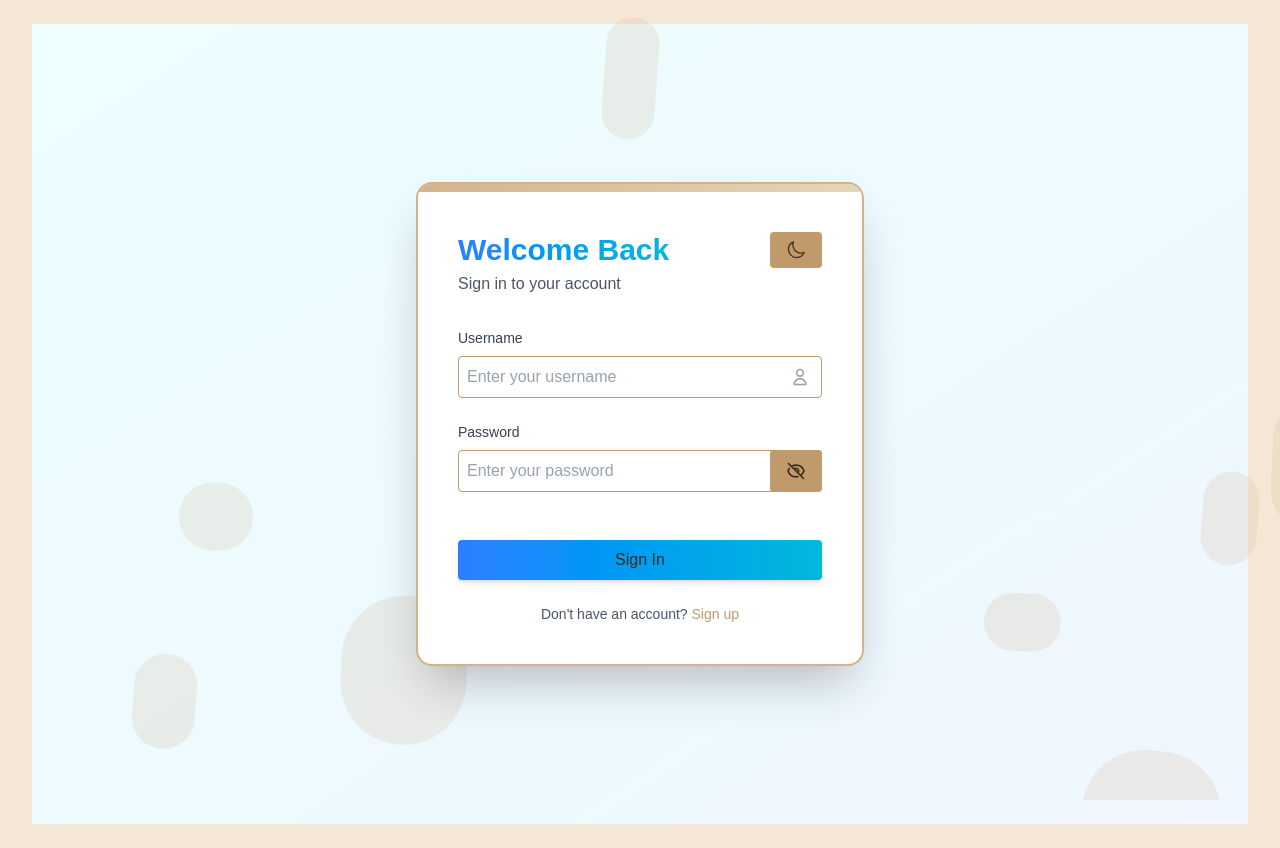
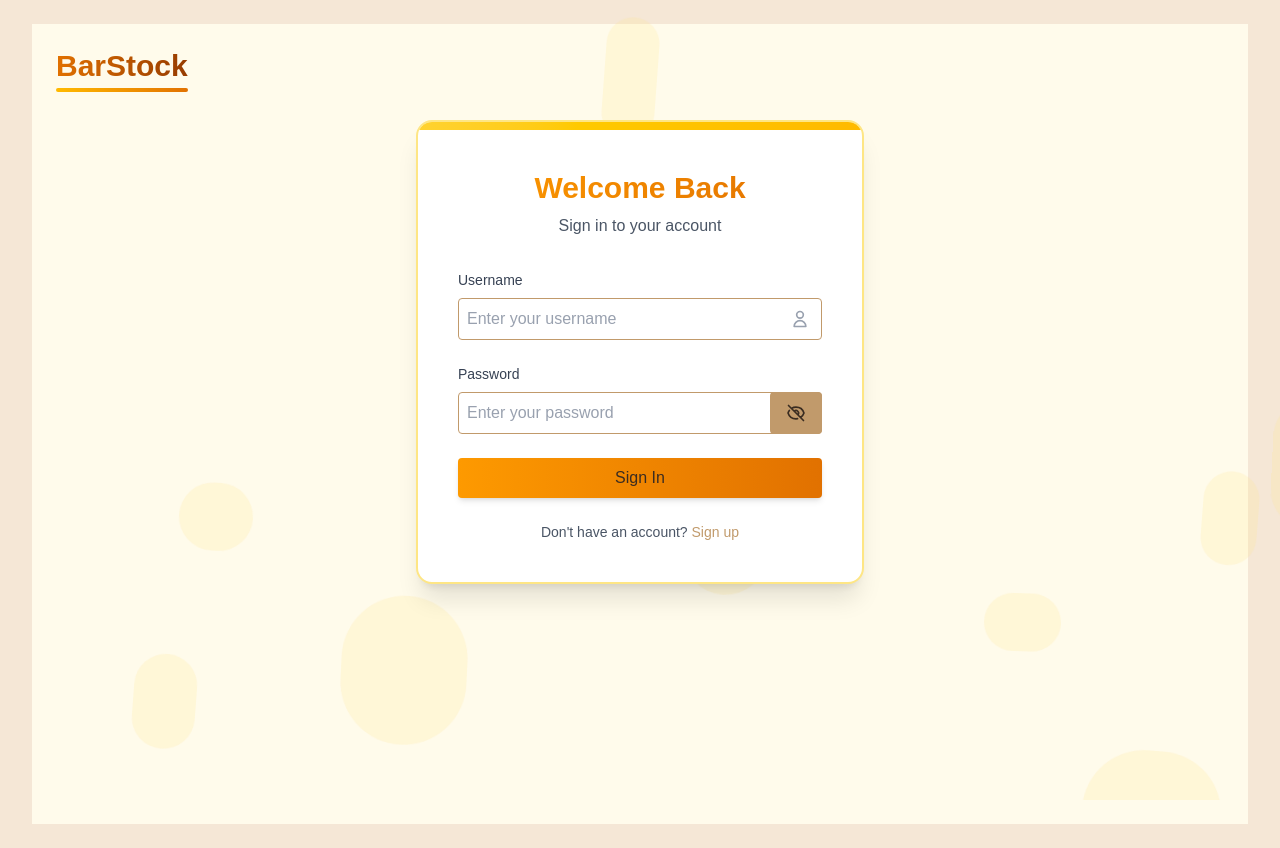
Before and after one commit to vedantsen905/bar, a Next.js app: page /login in a window 1280 px wide. Built offline with nearby package versions, Linux system fonts and the light colour scheme.

Commit message:
also thus

```diff
--- a/src/app/login/page.js
+++ b/src/app/login/page.js
@@ -2,38 +2,16 @@
 
 import { useState, useEffect } from 'react';
 import { useRouter } from 'next/navigation';
-import { SunIcon, MoonIcon, ArrowPathIcon } from '@heroicons/react/24/outline';
+import { ArrowPathIcon } from '@heroicons/react/24/outline';
 
 const Login = () => {
   const [username, setUsername] = useState('');
   const [password, setPassword] = useState('');
-  const [role, setRole] = useState('user');
   const [errorMessage, setErrorMessage] = useState('');
   const [isLoading, setIsLoading] = useState(false);
-  const [isDarkMode, setIsDarkMode] = useState(false);
   const [showPassword, setShowPassword] = useState(false);
   const router = useRouter();
   const [backgroundElements, setBackgroundElements] = useState([]);
-  const [isBackgroundReady, setIsBackgroundReady] = useState(false);
-
-
-  // Check theme preference on mount
-  useEffect(() => {
-    const theme = localStorage.getItem('theme');
-    const prefersDark = window.matchMedia('(prefers-color-scheme: dark)').matches;
-    const shouldEnableDark = theme === 'dark' || (!theme && prefersDark);
-
-    setIsDarkMode(shouldEnableDark);
-    document.documentElement.classList.toggle('dark', shouldEnableDark);
-  }, []);
-
-  // Toggle dark/light theme
-  const handleThemeToggle = () => {
-    const newMode = !isDarkMode;
-    setIsDarkMode(newMode);
-    localStorage.setItem('theme', newMode ? 'dark' : 'light');
-    document.documentElement.classList.toggle('dark', newMode);
-  };
 
   useEffect(() => {
     const elements = Array(10).fill().map(() => ({
@@ -45,11 +23,8 @@ const Login = () => {
       animationDuration: `${Math.random() * 20 + 10}s`,
     }));
     setBackgroundElements(elements);
-    setIsBackgroundReady(true);
   }, []);
 
-
-  // Handle form submission
   const handleLogin = async (e) => {
     e.preventDefault();
     setIsLoading(true);
@@ -59,34 +34,41 @@ const Login = () => {
       const res = await fetch('/api/auth/login', {
         method: 'POST',
         headers: { 'Content-Type': 'application/json' },
-        body: JSON.stringify({ username, password, role }),
+        body: JSON.stringify({ username, password }),
       });
 
       const data = await res.json();
 
-      if (!res.ok) {
-        throw new Error(data.message || 'Login failed');
-      }
+      if (!res.ok) throw new Error(data.message || 'Login failed');
 
       localStorage.setItem('token', data.token);
       router.push('/dashboard');
     } catch (error) {
       setErrorMessage(error.message || 'An error occurred. Please try again.');
-      console.error('Login error:', error);
     } finally {
       setIsLoading(false);
     }
   };
 
   return (
-    <div className={`min-h-screen flex items-center justify-center p-4 transition-colors duration-300 ${isDarkMode ? 'bg-gradient-to-br from-gray-900 to-gray-800' : 'bg-gradient-to-br from-cyan-50 to-blue-50'}`}>
+    <div className="min-h-screen flex flex-col items-center justify-start pt-16 pb-8 px-4 bg-amber-50 relative">
+      {/* BarStock Logo - Top Left */}
+      <div
+        className="absolute top-6 left-6 cursor-pointer group"
+        onClick={() => router.push('/')}
+      >
+        <h1 className="text-3xl font-bold text-transparent bg-clip-text bg-gradient-to-r from-amber-600 to-amber-800 group-hover:from-amber-700 group-hover:to-amber-900 transition-all duration-300">
+          BarStock
+        </h1>
+        <div className="h-1 mt-1 bg-gradient-to-r from-amber-400 to-amber-600 rounded-full group-hover:from-amber-500 group-hover:to-amber-700 transition-all duration-300"></div>
+      </div>
+
       {/* Animated background elements */}
-      {isBackgroundReady && (
       <div className="fixed inset-0 overflow-hidden pointer-events-none">
         {backgroundElements.map((element, i) => (
           <div
             key={i}
-              className={`absolute rounded-full opacity-20 ${isDarkMode ? 'bg-[#8B5A2B]' : 'bg-[#D2B48C]'}`}
+            className="absolute rounded-full opacity-20 bg-amber-200"
             style={{
               width: element.width,
               height: element.height,
@@ -98,40 +80,23 @@ const Login = () => {
           />
         ))}
       </div>
-      )}
 
-      {/* Main login card */}
-       <div className={`relative w-full max-w-md z-10 ${isDarkMode ? 'bg-gray-800' : 'bg-white'} rounded-2xl shadow-2xl overflow-hidden transition-all duration-500 transform hover:scale-[1.01] border-2 ${isDarkMode ? 'border-[#8B5A2B]' : 'border-[#D2B48C]'}`}>
-        {/* Decorative header - updated with camel colors */}
-        <div className={`h-2 ${isDarkMode ? 'bg-gradient-to-r from-[#8B5A2B] to-[#C19A6B]' : 'bg-gradient-to-r from-[#D2B48C] to-[#E6D5B8]'}`}></div>
+      {/* Login Card */}
+      <div className="relative w-full max-w-md z-10 bg-white rounded-2xl shadow-xl overflow-hidden border-2 border-amber-200 mt-8">
+        <div className="h-2 bg-gradient-to-r from-amber-300 to-amber-400"></div>
 
         <div className="p-8 sm:p-10">
-          <div className="flex justify-between items-start mb-8">
-            <div>
-              <h1 className="text-3xl font-bold text-transparent bg-clip-text bg-gradient-to-r from-blue-500 to-cyan-500">
+          <div className="mb-8 text-center">
+            <h1 className="text-3xl font-bold text-transparent bg-clip-text bg-gradient-to-r from-amber-500 to-amber-600">
               Welcome Back
             </h1>
-              <p className={`mt-1 ${isDarkMode ? 'text-gray-400' : 'text-gray-600'}`}>
+            <p className="mt-2 text-gray-600">
               Sign in to your account
             </p>
           </div>
 
-            <button
-              onClick={handleThemeToggle}
-              className={`p-2 rounded-full ${isDarkMode ? 'bg-gray-700 hover:bg-gray-600 text-yellow-300' : 'bg-gray-100 hover:bg-gray-200 text-gray-700'} transition-colors`}
-              aria-label={isDarkMode ? 'Switch to light mode' : 'Switch to dark mode'}
-            >
-              {isDarkMode ? (
-                <SunIcon className="h-5 w-5" />
-              ) : (
-                <MoonIcon className="h-5 w-5" />
-              )}
-            </button>
-          </div>
-
-          {/* Error message */}
           {errorMessage && (
-            <div className={`mb-6 p-3 rounded-lg ${isDarkMode ? 'bg-red-900/30 text-red-300' : 'bg-red-100 text-red-700'} flex items-center`}>
+            <div className="mb-6 p-3 rounded-lg bg-red-100 text-red-700 flex items-center">
               <svg className="w-5 h-5 mr-2" fill="none" stroke="currentColor" viewBox="0 0 24 24">
                 <path strokeLinecap="round" strokeLinejoin="round" strokeWidth="2" d="M12 8v4m0 4h.01M21 12a9 9 0 11-18 0 9 9 0 0118 0z" />
               </svg>
@@ -140,9 +105,8 @@ const Login = () => {
           )}
 
           <form onSubmit={handleLogin} className="space-y-6">
-            {/* Username field */}
             <div>
-              <label htmlFor="username" className={`block text-sm font-medium mb-2 ${isDarkMode ? 'text-gray-300' : 'text-gray-700'}`}>
+              <label htmlFor="username" className="block text-sm font-medium mb-2 text-gray-700">
                 Username
               </label>
               <div className="relative">
@@ -151,7 +115,7 @@ const Login = () => {
                   id="username"
                   value={username}
                   onChange={(e) => setUsername(e.target.value)}
-                  className={`w-full px-4 py-3 rounded-lg border ${isDarkMode ? 'bg-gray-700 border-gray-600 text-white focus:ring-blue-500 focus:border-blue-500' : 'bg-white border-gray-300 text-gray-900 focus:ring-blue-500 focus:border-blue-500'} placeholder-gray-400 focus:outline-none focus:ring-2 transition-all`}
+                  className="w-full px-4 py-3 rounded-lg border bg-white border-gray-300 text-gray-900 focus:ring-amber-500 focus:border-amber-500 placeholder-gray-400 focus:outline-none focus:ring-2 transition-all"
                   placeholder="Enter your username"
                   required
                 />
@@ -163,9 +127,8 @@ const Login = () => {
               </div>
             </div>
 
-            {/* Password field */}
             <div>
-              <label htmlFor="password" className={`block text-sm font-medium mb-2 ${isDarkMode ? 'text-gray-300' : 'text-gray-700'}`}>
+              <label htmlFor="password" className="block text-sm font-medium mb-2 text-gray-700">
                 Password
               </label>
               <div className="relative">
@@ -174,14 +137,14 @@ const Login = () => {
                   id="password"
                   value={password}
                   onChange={(e) => setPassword(e.target.value)}
-                  className={`w-full px-4 py-3 rounded-lg border ${isDarkMode ? 'bg-gray-700 border-gray-600 text-white focus:ring-blue-500 focus:border-blue-500' : 'bg-white border-gray-300 text-gray-900 focus:ring-blue-500 focus:border-blue-500'} placeholder-gray-400 focus:outline-none focus:ring-2 transition-all`}
+                  className="w-full px-4 py-3 rounded-lg border bg-white border-gray-300 text-gray-900 focus:ring-amber-500 focus:border-amber-500 placeholder-gray-400 focus:outline-none focus:ring-2 transition-all"
                   placeholder="Enter your password"
                   required
                 />
                 <button
                   type="button"
                   onClick={() => setShowPassword(!showPassword)}
-                  className="absolute inset-y-0 right-0 flex items-center pr-3 text-gray-400 hover:text-gray-600 dark:hover:text-gray-300"
+                  className="absolute inset-y-0 right-0 flex items-center pr-3 text-gray-400 hover:text-gray-600"
                 >
                   {showPassword ? (
                     <svg className="h-5 w-5" fill="none" stroke="currentColor" viewBox="0 0 24 24">
@@ -197,26 +160,10 @@ const Login = () => {
               </div>
             </div>
 
-            {/* Role selection */}
-            <div>
-
-
-            </div>
-
-            {/* Remember me & forgot password */}
-            <div className="flex items-center justify-between">
-              <div className="flex items-center">
-
-
-              </div>
-
-            </div>
-
-            {/* Submit button */}
             <button
               type="submit"
               disabled={isLoading}
-              className={`w-full py-3 px-4 rounded-lg font-medium text-white bg-gradient-to-r from-blue-500 to-cyan-500 hover:from-blue-600 hover:to-cyan-600 focus:outline-none focus:ring-2 focus:ring-blue-500 focus:ring-offset-2 ${isDarkMode ? 'focus:ring-offset-gray-800' : 'focus:ring-offset-white'} transition-all duration-300 shadow-md hover:shadow-lg flex items-center justify-center`}
+              className="w-full py-3 px-4 rounded-lg font-medium text-white bg-gradient-to-r from-amber-500 to-amber-600 hover:from-amber-600 hover:to-amber-700 focus:outline-none focus:ring-2 focus:ring-amber-500 focus:ring-offset-2 transition-all duration-300 shadow-md hover:shadow-lg flex items-center justify-center"
             >
               {isLoading ? (
                 <>
@@ -229,17 +176,15 @@ const Login = () => {
             </button>
           </form>
 
-          {/* Sign up link */}
-          <div className={`mt-6 text-center text-sm ${isDarkMode ? 'text-gray-400' : 'text-gray-600'}`}>
+          <div className="mt-6 text-center text-sm text-gray-600">
             Don't have an account?{' '}
-            <a href="/register" className={`font-medium ${isDarkMode ? 'text-blue-400 hover:text-blue-300' : 'text-blue-600 hover:text-blue-500'} transition-colors`}>
+            <a href="/register" className="font-medium text-amber-600 hover:text-amber-500 transition-colors">
               Sign up
             </a>
           </div>
         </div>
       </div>
 
-      {/* Global styles for animations */}
       <style jsx global>{`
         @keyframes float {
           0% { transform: translateY(0) rotate(0deg); }
--- a/src/app/register/page.js
+++ b/src/app/register/page.js
@@ -1,33 +1,14 @@
 'use client';
 
-import { useState, useEffect } from 'react';
+import { useState } from 'react';
 import { useRouter } from 'next/navigation';
-import { SunIcon, MoonIcon, ArrowPathIcon } from '@heroicons/react/24/outline';
+import { ArrowPathIcon } from '@heroicons/react/24/outline';
 import toast, { Toaster } from 'react-hot-toast';
 
 export default function AdminRegisterPage() {
   const [form, setForm] = useState({ username: '', email: '', password: '' });
   const [isLoading, setIsLoading] = useState(false);
-  const [isDarkMode, setIsDarkMode] = useState(false);
   const router = useRouter();
-
-  // Check theme preference on mount
-  useEffect(() => {
-    const theme = localStorage.getItem('theme');
-    const prefersDark = window.matchMedia('(prefers-color-scheme: dark)').matches;
-    const shouldEnableDark = theme === 'dark' || (!theme && prefersDark);
-
-    setIsDarkMode(shouldEnableDark);
-    document.documentElement.classList.toggle('dark', shouldEnableDark);
-  }, []);
-
-  // Toggle dark/light mode
-  const handleThemeToggle = () => {
-    const newMode = !isDarkMode;
-    setIsDarkMode(newMode);
-    localStorage.setItem('theme', newMode ? 'dark' : 'light');
-    document.documentElement.classList.toggle('dark', newMode);
-  };
 
   // Handle input change
   const handleChange = (e) => {
@@ -65,7 +46,7 @@ export default function AdminRegisterPage() {
   };
 
   return (
-    <div className={`min-h-screen flex items-center justify-center p-4 transition-colors duration-300 ${isDarkMode ? 'bg-gradient-to-br from-gray-900 to-gray-800' : 'bg-gradient-to-br from-cyan-50 to-blue-50'}`}>
+    <div className="min-h-screen flex items-center justify-center p-4 bg-gradient-to-br from-amber-50 to-amber-100">
 
       {/* Toast container */}
       <Toaster position="top-center" reverseOrder={false} />
@@ -75,7 +56,7 @@ export default function AdminRegisterPage() {
         {[...Array(10)].map((_, i) => (
           <div
             key={i}
-            className={`absolute rounded-full opacity-10 ${isDarkMode ? 'bg-blue-400' : 'bg-blue-600'}`}
+            className="absolute rounded-full opacity-10 bg-amber-400"
             style={{
               width: `${Math.random() * 100 + 50}px`,
               height: `${Math.random() * 100 + 50}px`,
@@ -89,65 +70,55 @@ export default function AdminRegisterPage() {
       </div>
 
       {/* Registration card */}
-      <div className={`relative w-full max-w-md z-10 ${isDarkMode ? 'bg-gray-800' : 'bg-white'} rounded-2xl shadow-2xl overflow-hidden transition-all duration-500 transform hover:scale-[1.01]`}>
+      <div className="relative w-full max-w-md z-10 bg-white rounded-2xl shadow-2xl overflow-hidden transition-all duration-500 transform hover:scale-[1.01]">
 
-        <div className={`h-2 ${isDarkMode ? 'bg-gradient-to-r from-purple-600 to-blue-500' : 'bg-gradient-to-r from-cyan-500 to-blue-500'}`}></div>
+        <div className="h-2 bg-gradient-to-r from-amber-500 to-amber-600"></div>
 
         <div className="p-8 sm:p-10">
-          <div className="flex justify-between items-start mb-8">
-            <div>
-              <h1 className="text-3xl font-bold text-transparent bg-clip-text bg-gradient-to-r from-blue-500 to-cyan-500">
-                Register Admin
-              </h1>
-              <p className={`mt-1 ${isDarkMode ? 'text-gray-400' : 'text-gray-600'}`}>
-                Create a new admin account
-              </p>
-            </div>
-
-            <button
-              onClick={handleThemeToggle}
-              className={`p-2 rounded-full ${isDarkMode ? 'bg-gray-700 hover:bg-gray-600 text-yellow-300' : 'bg-gray-100 hover:bg-gray-200 text-gray-700'} transition-colors`}
-              aria-label={isDarkMode ? 'Switch to light mode' : 'Switch to dark mode'}
-            >
-              {isDarkMode ? <SunIcon className="h-5 w-5" /> : <MoonIcon className="h-5 w-5" />}
-            </button>
+          <div className="mb-8">
+            <h1 className="text-3xl font-bold text-transparent bg-clip-text bg-gradient-to-r from-amber-600 to-amber-500">
+              Register Admin
+            </h1>
+            <p className="mt-1 text-gray-600">
+              Create a new admin account
+            </p>
           </div>
 
           <form onSubmit={handleSubmit} className="space-y-6">
             <div>
-              <label htmlFor="username" className={`block text-sm font-medium mb-2 ${isDarkMode ? 'text-gray-300' : 'text-gray-700'}`}>Username</label>
+              <label htmlFor="username" className="block text-sm font-medium mb-2 text-gray-700">Username</label>
               <input
                 type="text"
                 name="username"
                 value={form.username}
                 onChange={handleChange}
-                className={`w-full px-4 py-3 rounded-lg border ${isDarkMode ? 'bg-gray-700 border-gray-600 text-white focus:ring-blue-500 focus:border-blue-500' : 'bg-white border-gray-300 text-gray-900 focus:ring-blue-500 focus:border-blue-500'} placeholder-gray-400 focus:outline-none focus:ring-2 transition-all`}
+                className="w-full px-4 py-3 rounded-lg border bg-white border-gray-300 text-gray-900 focus:ring-amber-500 focus:border-amber-500 placeholder-gray-400 focus:outline-none focus:ring-2 transition-all"
                 placeholder="Enter username"
                 required
               />
             </div>
 
             <div>
-              <label htmlFor="email" className={`block text-sm font-medium mb-2 ${isDarkMode ? 'text-gray-300' : 'text-gray-700'}`}>Email</label>
+              <label htmlFor="email" className="block text-sm font-medium mb-2 text-gray-700">Email</label>
               <input
                 type="email"
                 name="email"
                 value={form.email}
                 onChange={handleChange}
-                className={`w-full px-4 py-3 rounded-lg border ${isDarkMode ? 'bg-gray-700 border-gray-600 text-white focus:ring-blue-500 focus:border-blue-500' : 'bg-white border-gray-300 text-gray-900 focus:ring-blue-500 focus:border-blue-500'} placeholder-gray-400 focus:outline-none focus:ring-2 transition-all`}
+                className="w-full px-4 py-3 rounded-lg border bg-white border-gray-300 text-gray-900 focus:ring-amber-500 focus:border-amber-500 placeholder-gray-400 focus:outline-none focus:ring-2 transition-all"
                 placeholder="Enter email"
                 required
               />
             </div>
 
             <div>
-              <label htmlFor="password" className={`block text-sm font-medium mb-2 ${isDarkMode ? 'text-gray-300' : 'text-gray-700'}`}>Password</label>
+              <label htmlFor="password" className="block text-sm font-medium mb-2 text-gray-700">Password</label>
               <input
                 type="password"
                 name="password"
                 value={form.password}
                 onChange={handleChange}
-                className={`w-full px-4 py-3 rounded-lg border ${isDarkMode ? 'bg-gray-700 border-gray-600 text-white focus:ring-blue-500 focus:border-blue-500' : 'bg-white border-gray-300 text-gray-900 focus:ring-blue-500 focus:border-blue-500'} placeholder-gray-400 focus:outline-none focus:ring-2 transition-all`}
+                className="w-full px-4 py-3 rounded-lg border bg-white border-gray-300 text-gray-900 focus:ring-amber-500 focus:border-amber-500 placeholder-gray-400 focus:outline-none focus:ring-2 transition-all"
                 placeholder="Enter password"
                 required
               />
@@ -156,7 +127,7 @@ export default function AdminRegisterPage() {
             <button
               type="submit"
               disabled={isLoading}
-              className={`w-full py-3 px-4 rounded-lg font-medium text-white bg-gradient-to-r from-blue-500 to-cyan-500 hover:from-blue-600 hover:to-cyan-600 focus:outline-none focus:ring-2 focus:ring-blue-500 focus:ring-offset-2 ${isDarkMode ? 'focus:ring-offset-gray-800' : 'focus:ring-offset-white'} transition-all duration-300 shadow-md hover:shadow-lg flex items-center justify-center`}
+              className="w-full py-3 px-4 rounded-lg font-medium text-white bg-gradient-to-r from-amber-500 to-amber-600 hover:from-amber-600 hover:to-amber-700 focus:outline-none focus:ring-2 focus:ring-amber-500 focus:ring-offset-2 focus:ring-offset-white transition-all duration-300 shadow-md hover:shadow-lg flex items-center justify-center"
             >
               {isLoading ? (
                 <>
@@ -169,9 +140,9 @@ export default function AdminRegisterPage() {
             </button>
           </form>
 
-          <div className={`mt-6 text-center text-sm ${isDarkMode ? 'text-gray-400' : 'text-gray-600'}`}>
+          <div className="mt-6 text-center text-sm text-gray-600">
             Already have an account?{' '}
-            <a href="/login" className={`font-medium ${isDarkMode ? 'text-blue-400 hover:text-blue-300' : 'text-blue-600 hover:text-blue-500'} transition-colors`}>
+            <a href="/login" className="font-medium text-amber-600 hover:text-amber-500 transition-colors">
               Sign in
             </a>
           </div>
--- a/src/components/SalesSummary.jsx
+++ b/src/components/SalesSummary.jsx
@@ -1098,7 +1098,8 @@ switch(filters.dateRange) {
               </td>
             </tr>
           ) : (
-            logs
+            [...logs]
+              .sort((a, b) => new Date(b.date) - new Date(a.date)) // Sort by date descending
               .filter(log =>
                 (filters.product ? log.productId?._id === filters.product : true) &&
                 (log.transactionType === 'Sales' ||
@@ -1125,7 +1126,7 @@ switch(filters.dateRange) {
                     {log.quantityBottles} bottles
                   </td>
                   <td className="px-6 py-4 whitespace-nowrap text-sm text-gray-500">
-                  {log.date}
+                    {new Date(log.date).toLocaleString()} {/* Format date for better readability */}
                   </td>
                   <td className="px-6 py-4 whitespace-nowrap text-sm font-medium">
                     <div className="flex space-x-2">
```
Also changed, not shown: src/app/page.js (+1 -10 lines). Lines whose indentation alone changed are shown as unchanged.
